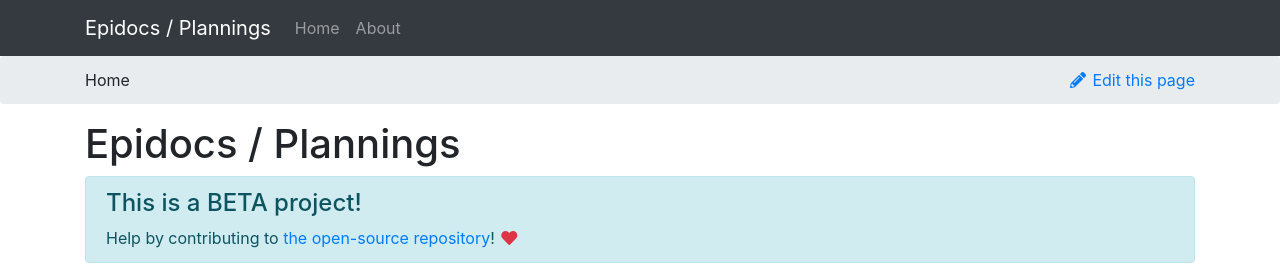
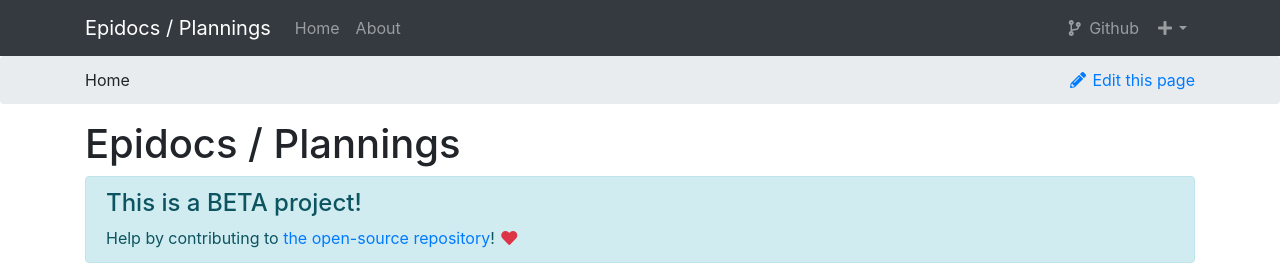
Before and after one commit to Epidocs/Plannings, a Jekyll site: the page built from index.html, in a window 1280 px wide. Shown: the top 265 px of the page. Built offline with Jekyll 4.4.1, drawn with Linux system fonts in a browser that asks for light colours; nearby versions of some CDN libraries.

Commit message:
Updated template navbar

```diff
--- a/_layouts/default.html
+++ b/_layouts/default.html
@@ -40,10 +40,20 @@
 				<span class="navbar-toggler-icon"></span>
 			</button>
 			<div class="collapse navbar-collapse" id="navbarNavAltMarkup">
-				<div class="navbar-nav">
+				<div class="navbar-nav mr-auto">
 					{% assign current = page.url | downcase | split: '/' %}
 					<a class="nav-item nav-link {% if current[1] == '' %}active{% endif %}" href="{{ '/' | relative_url }}">Home</a>
 					<a class="nav-item nav-link {% if current[1] == 'about' %}active{% endif %}" href="{{ 'about' | relative_url }}">About</a>
+				</div>
+				<div class="navbar-nav">
+					<a class="nav-item nav-link" href="{{ site.github.repository_url }}"><i class="fas fa-code-branch fa-fw"></i> Github</a>
+					<div class="nav-item dropdown">
+						<a class="nav-link dropdown-toggle" href="#" id="navbarPlusDropdown" data-toggle="dropdown" aria-haspopup="true" aria-expanded="false"><i class="fas fa-plus fa-fw"></i></a>
+						<div class="dropdown-menu dropdown-menu-right" aria-labelledby="navbarPlusDropdown">
+							<a class="dropdown-item" href="https://epita.it/">EPITA.it</a>
+							<a class="dropdown-item" href="https://epidocs.eu/">Epidocs</a>
+						</div>
+					</div>
 				</div>
 			</div>
 		</div>
```
